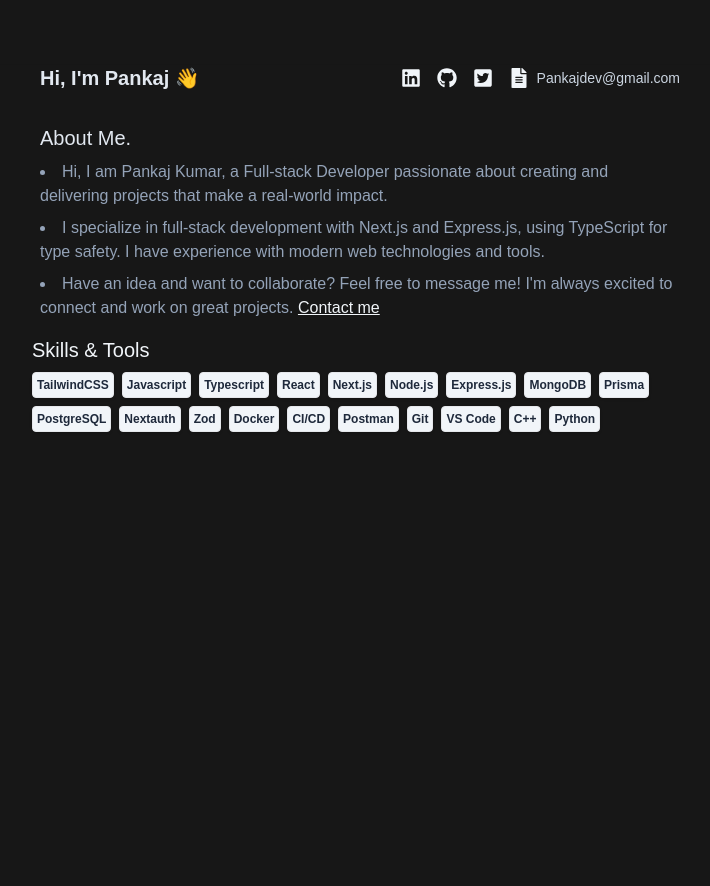
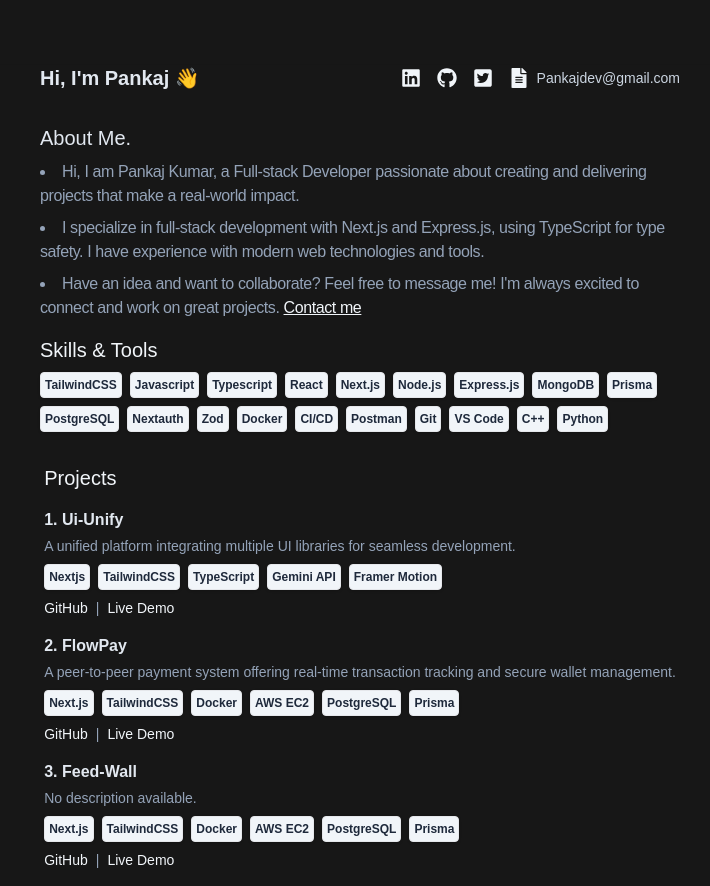
Before and after one commit to PankajKumardev/Minimal-portfolio, a Next.js app: page / in a window 1280 px wide. Shown: the whole page, without its empty margins (280-990 px from the left). Before the commit the page ends 800 px from the top, so only its background shows below. Built offline with nearby package versions, Linux system fonts and the light colour scheme.

Commit message:
refactor layout and components; update font, metadata, and improve project display

```diff
--- a/app/layout.tsx
+++ b/app/layout.tsx
@@ -1,21 +1,16 @@
 import type { Metadata } from 'next';
-import { Geist, Geist_Mono } from 'next/font/google';
+import { Space_Grotesk } from 'next/font/google';
 import './globals.css';
 import NavBar from '@/components/NavBar';
 
-const geistSans = Geist({
-  variable: '--font-geist-sans',
-  subsets: ['latin'],
-});
-
-const geistMono = Geist_Mono({
-  variable: '--font-geist-mono',
+const spaceGrotesk = Space_Grotesk({
+  variable: '--font-space-grotesk',
   subsets: ['latin'],
 });
 
 export const metadata: Metadata = {
-  title: 'Create Next App',
-  description: 'Generated by create next app',
+  title: 'Pankaj Kumar',
+  description: 'Portfolio of Pankaj Kumar, a Full-stack Developer',
 };
 
 export default function RootLayout({
@@ -25,9 +20,7 @@
 }>) {
   return (
     <html lang="en">
-      <body
-        className={`${geistSans.variable} ${geistMono.variable} antialiased`}
-      >
+      <body className={`${spaceGrotesk.variable} antialiased`}>
         <NavBar />
         {children}
       </body>
--- a/app/page.tsx
+++ b/app/page.tsx
@@ -1,13 +1,15 @@
-import AboutSection from "@/components/about-section";
-import Contact from "@/components/Contact";
-import Projects from "@/components/Projects";
-import Skills from "@/components/Skills";
+import AboutSection from '@/components/about-section';
+import Contact from '@/components/Contact';
+import Projects from '@/components/Projects';
+import Skills from '@/components/Skills';
 
 export default function Home() {
-  return <div className="flex flex-col  justify-center items-center w-full text-slate-400 mx-auto ">
-    <AboutSection/>
-    <Skills/>
-    <Projects/>
-    {/* <Contact/> */}
-  </div>;
+  return (
+    <div className="flex flex-col   w-full text-slate-400 mx-auto ">
+      <AboutSection />
+      <Skills />
+      <Projects />
+      {/* <Contact/> */}
+    </div>
+  );
 }
--- a/components/Projects.tsx
+++ b/components/Projects.tsx
@@ -3,7 +3,6 @@
     title: 'Ui-Unify',
     description:
       'A unified platform integrating multiple UI libraries for seamless development.',
-    image: '',
     tech: [
       'Nextjs',
       'TailwindCSS',
@@ -13,11 +12,6 @@
     ],
     github: 'https://github.com/pankajkumardev/ui-unify',
     live: 'https://ui-unify.vercel.app',
-    highlights: [
-      'Unified UI library for seamless development',
-      'Integrated with AI for creating custom components',
-      'Built with Next.js and TailwindCSS',
-    ],
   },
   {
     title: 'FlowPay',
@@ -34,18 +28,11 @@
     ],
     github: 'https://github.com/PankajKumardev/flowpay',
     live: 'https://flowpay-one.vercel.app',
-    highlights: [
-      'P2P payment system with real-time tracking',
-      'Secure wallet management and balance insights',
-      'Docker-based CI/CD pipelines for AWS EC2',
-    ],
   },
 
   {
     title: 'Feed-Wall',
-    description:
-      '',
-    image: '',
+    description: '',
     tech: [
       'Next.js',
       'TailwindCSS',
@@ -54,15 +41,57 @@
       'PostgreSQL',
       'Prisma',
     ],
-    github: 'https://github.com/PankajKumardev/flowpay',
+    github: 'https://github.com/PankajKumardev/feedwall',
     live: 'https://flowpay-one.vercel.app',
-    highlights: [
-      'P2P payment system with real-time tracking',
-      'Secure wallet management and balance insights',
-      'Docker-based CI/CD pipelines for AWS EC2',
-    ],
   },
 ];
 export default function Projects() {
-  return <div></div>;
+  return (
+    <div className="mt-8 mx-auto max-w-2xl sm:px-2 md:px-4 px-8">
+      <h1 className="text-xl text-slate-100">Projects</h1>
+      <div>
+        {projects.map((project, index) => (
+          <div key={index} className="my-4 rounded-lg ">
+            <h2 className="text-base font-semibold text-slate-200">
+              {index + 1}. {project.title}
+            </h2>
+            <p className="text-slate-400 mt-1 text-sm">
+              {project.description || 'No description available.'}
+            </p>
+            <div className="mt-2">
+              <div className="flex flex-wrap gap-2 mt-1">
+                {project.tech.map((tech, techIndex) => (
+                  <div
+                    key={techIndex}
+                    className="bg-slate-100 text-slate-800 p-1 border rounded shadow text-xs font-semibold"
+                  >
+                    {tech}
+                  </div>
+                ))}
+              </div>
+            </div>
+            <div className="mt-2 text-sm">
+              <a
+                href={project.github}
+                className="text-slate-100 hover:underline"
+                target="_blank"
+                rel="noopener noreferrer"
+              >
+                GitHub
+              </a>
+              <span className="mx-2">|</span>
+              <a
+                href={project.live}
+                className="text-slate-100 hover:underline"
+                target="_blank"
+                rel="noopener noreferrer"
+              >
+                Live Demo
+              </a>
+            </div>
+          </div>
+        ))}
+      </div>
+    </div>
+  );
 }
--- a/components/Skills.tsx
+++ b/components/Skills.tsx
@@ -21,7 +21,7 @@
     {skill : 'Python'}
   ];
   return (
-    <div className="mt-4 mx-auto max-w-2xl sm:px-2 px-4">
+    <div className="mt-4 mx-auto max-w-2xl sm:px-2 md:px-4 px-8">
       <h2 className="text-xl text-slate-100">Skills & Tools</h2>
       <div className="flex flex-wrap gap-2 mt-2 max-w-2xl">
       {skills.map((skill) => (
--- a/components/about-section.tsx
+++ b/components/about-section.tsx
@@ -30,7 +30,7 @@
 
 export default function AboutSection() {
   return (
-    <div className=" mx-auto max-w-2xl px-4">
+    <div className=" mx-auto max-w-2xl md:px-4 px-8 ">
       <div className="flex flex-col md:flex-row justify-between items-center gap-2">
         <h1 className="text-xl font-semibold text-slate-200">
           Hi, I'm Pankaj 👋
@@ -73,7 +73,7 @@
 
       <div className="mt-8 flex flex-col ">
         <h2 className="text-xl text-slate-200">About Me.</h2>
-        <ul className="mt-2 flex flex-col gap-2 list-disc list-inside text-base">
+        <ul className="mt-2 flex flex-col gap-2 list-disc list-inside text-base tracking-tight">
           <li>
             Hi, I am Pankaj Kumar, a Full-stack Developer passionate about
             creating and delivering projects that make a real-world impact.
```
